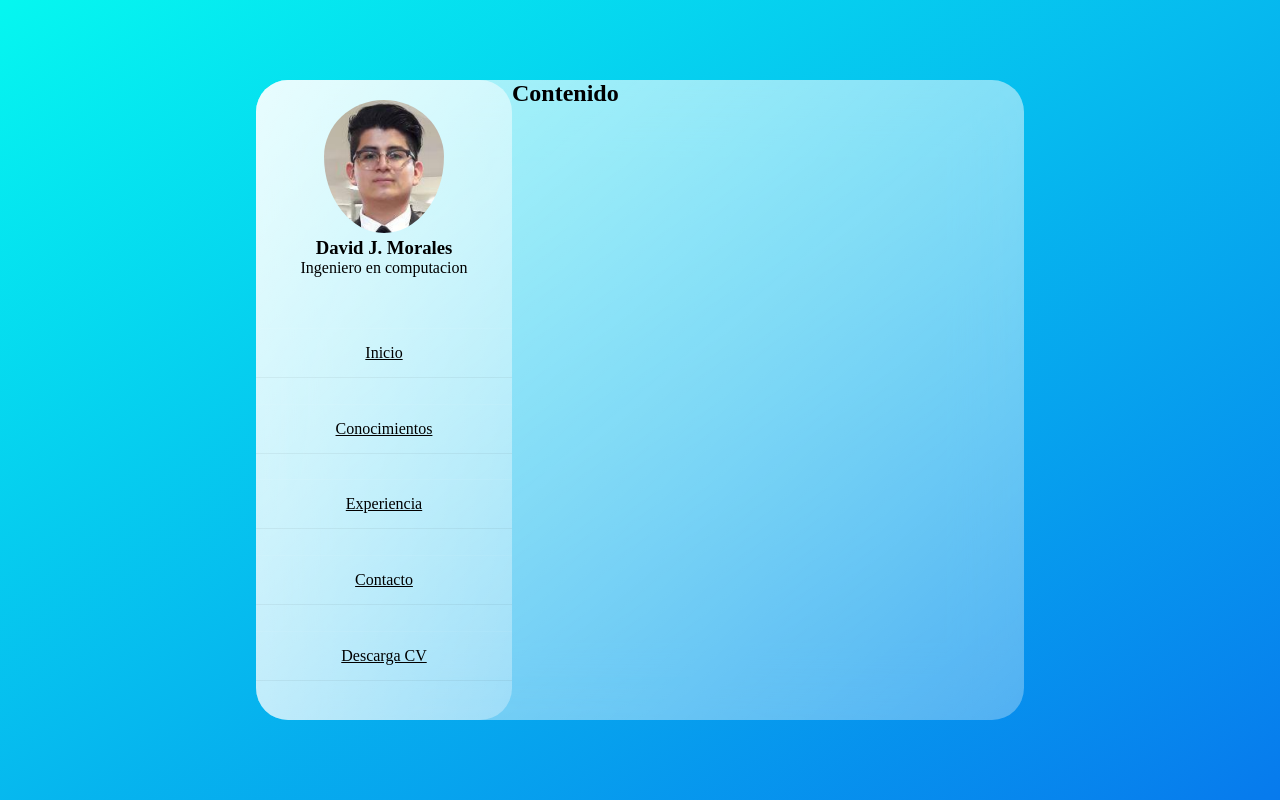
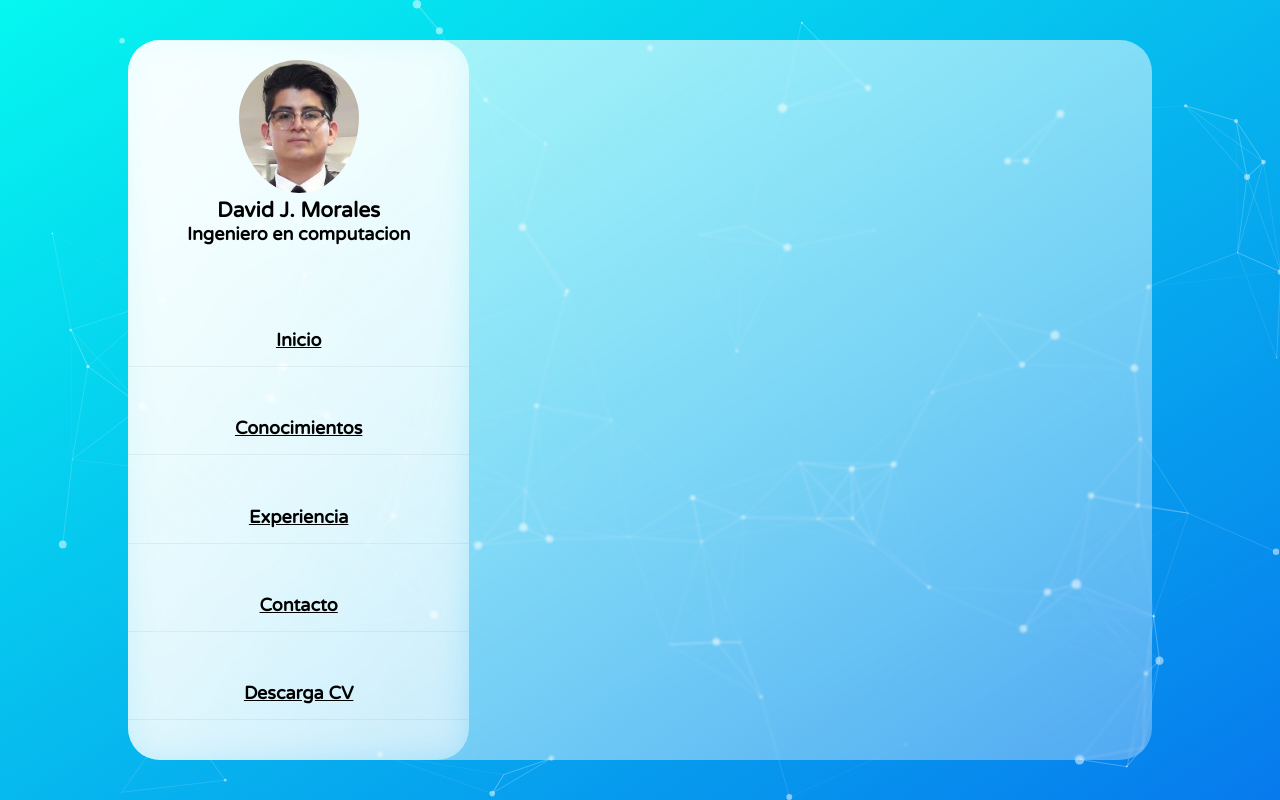
Before and after one commit to JirelMM/PrimeraWeb, a plain HTML site: page index.html in a window 1280 px wide. Drawn offline with Linux system fonts and the light colour scheme.

Commit message:
Glass completo V1

```diff
--- a/Styles.css
+++ b/Styles.css
@@ -12,20 +12,33 @@ body{
     display: flex;
     align-items: center;
     justify-content: center;
+    z-index: -1;
+}
+
+@font-face {
+    font-family: f1;
+    src: url(./fonts/fuente1.ttf);
+}
+
+#particles-js {
+    height: 100vh;
+    width: 100%;
+    position: fixed;
+    z-index: -1;
 }
 
 .glass{
     background: white;
-    min-height: 80vh;
-    width: 60%;
+    min-height: 90vh;
+    width: 80%;
     background: linear-gradient(
         to right bottom,
          rgba(255,255,255,0.7),
          rgba(255,255,255,0.3)
         );
     border-radius: 2rem;
-    z-index: 2;
-    backdrop-filter: blur(2rem);
+    z-index: 0;
+    backdrop-filter: blur(1px);
     display: flex;
 
 }
@@ -34,8 +47,6 @@ body{
     flex: 1;
     display: flex;
     flex-direction: column;
-
-
     text-align: center;
     background: linear-gradient(
         to right bottom,
@@ -43,17 +54,27 @@ body{
          rgba(255,255,255,0.3)
         );
     border-radius: 2rem;
+    z-index: 3;
+    backdrop-filter: blur(1rem);
 
 }
 
 .yo {
     border-radius: 50%;
     padding-top: 20px;
-
-
+}
+.user{
+    font-family: f1;
+    font-size: 18px;
+    font-weight: bold;
+    z-index: 2;
 }
 
 .glass .barra ul{
+    font-family: f1;
+    font-size: 18px;
+    font-weight: bold;
+
     margin-top: 10%;
 
 }
@@ -76,7 +97,7 @@ body{
 }
 
 .glass .barra ul li:hover{
-    background-color: #594f8d;
+    background-color: #077AED;
 }
 
 .glass .barra ul li:hover a{
--- a/index.html
+++ b/index.html
@@ -7,9 +7,11 @@
     <meta name="viewport" content="width=device-width, initial-scale=1.0">
     <title>First Website</title>
     <link rel="stylesheet" href="./Styles.css">
+
 </head>
 
 <body>
+    <div id="particles-js"></div>
     <div class="glass">
         <div class="barra">
             <div class="user">
@@ -26,8 +28,10 @@
                 </ul>
         </div>
         <div class="contenido">
-            <h2>Contenido</h2>
+
 
         </div>
     </div>
+<script src="./js/particles.min.js"></script>
+<script src="./js/app.js"></script>
 </body>
--- /dev/null
+++ b/js/app.js
@@ -0,0 +1,112 @@
+particlesJS(
+    {
+        "particles": {
+          "number": {
+            "value": 80,
+            "density": {
+              "enable": true,
+              "value_area": 800
+            }
+          },
+          "color": {
+            "value": "#ffffff"
+          },
+          "shape": {
+            "type": "circle",
+            "stroke": {
+              "width": 0,
+              "color": "#000000"
+            },
+            "polygon": {
+              "nb_sides": 5
+            },
+            "image": {
+              "src": "img/github.svg",
+              "width": 100,
+              "height": 100
+            }
+          },
+          "opacity": {
+            "value": 0.5,
+            "random": false,
+            "anim": {
+              "enable": false,
+              "speed": 1,
+              "opacity_min": 0.1,
+              "sync": false
+            }
+          },
+          "size": {
+            "value": 5,
+            "random": true,
+            "anim": {
+              "enable": false,
+              "speed": 40,
+              "size_min": 0.1,
+              "sync": false
+            }
+          },
+          "line_linked": {
+            "enable": true,
+            "distance": 150,
+            "color": "#ffffff",
+            "opacity": 0.4,
+            "width": 1
+          },
+          "move": {
+            "enable": true,
+            "speed": 2,
+            "direction": "none",
+            "random": false,
+            "straight": false,
+            "out_mode": "out",
+            "bounce": false,
+            "attract": {
+              "enable": false,
+              "rotateX": 600,
+              "rotateY": 1200
+            }
+          }
+        },
+        "interactivity": {
+          "detect_on": "canvas",
+          "events": {
+            "onhover": {
+              "enable": false,
+              "mode": "repulse"
+            },
+            "onclick": {
+              "enable": false,
+              "mode": "push"
+            },
+            "resize": true
+          },
+          "modes": {
+            "grab": {
+              "distance": 400,
+              "line_linked": {
+                "opacity": 1
+              }
+            },
+            "bubble": {
+              "distance": 400,
+              "size": 40,
+              "duration": 2,
+              "opacity": 8,
+              "speed": 3
+            },
+            "repulse": {
+              "distance": 200,
+              "duration": 0.4
+            },
+            "push": {
+              "particles_nb": 4
+            },
+            "remove": {
+              "particles_nb": 2
+            }
+          }
+        },
+        "retina_detect": false
+      }
+);
```
Also changed, not shown: fonts/OFL.txt (added, +93 -0 lines), js/particlesjs-config.json (added, +110 -0 lines), fonts/fuente1.ttf (added).
